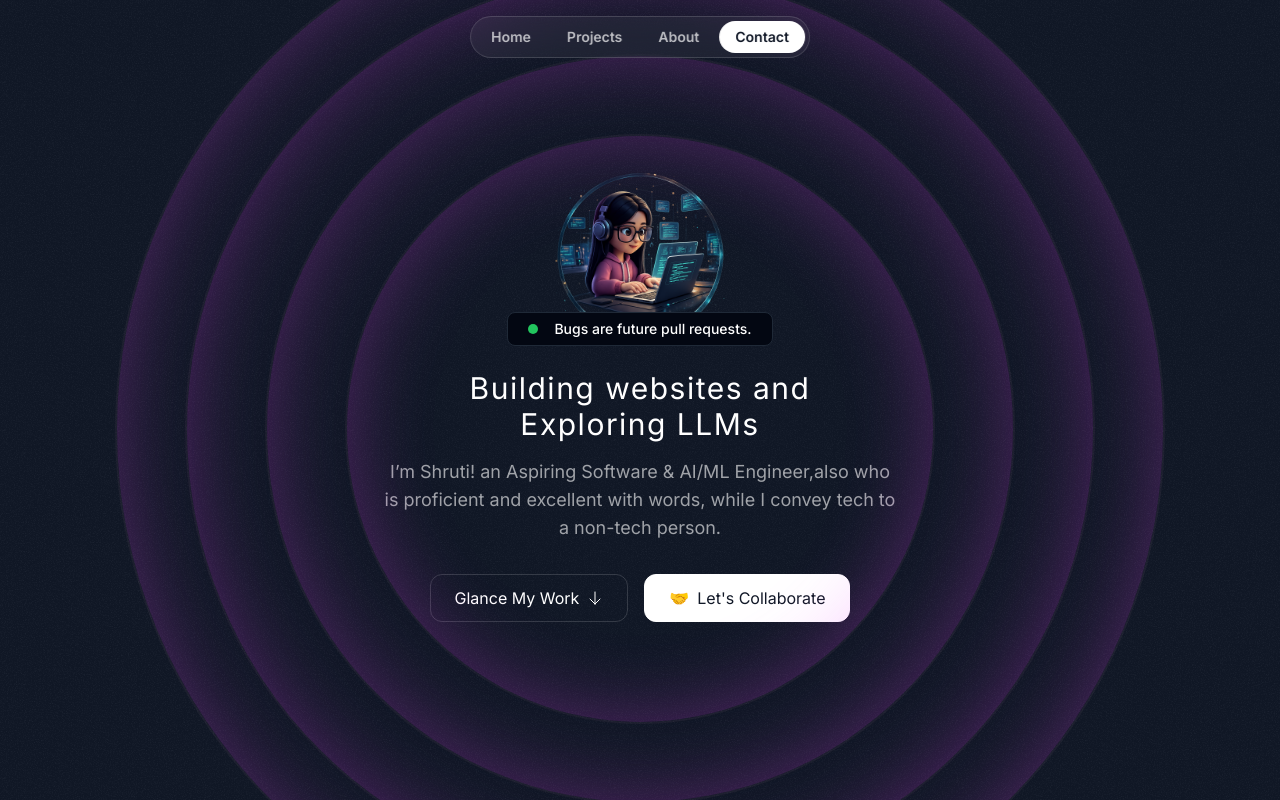
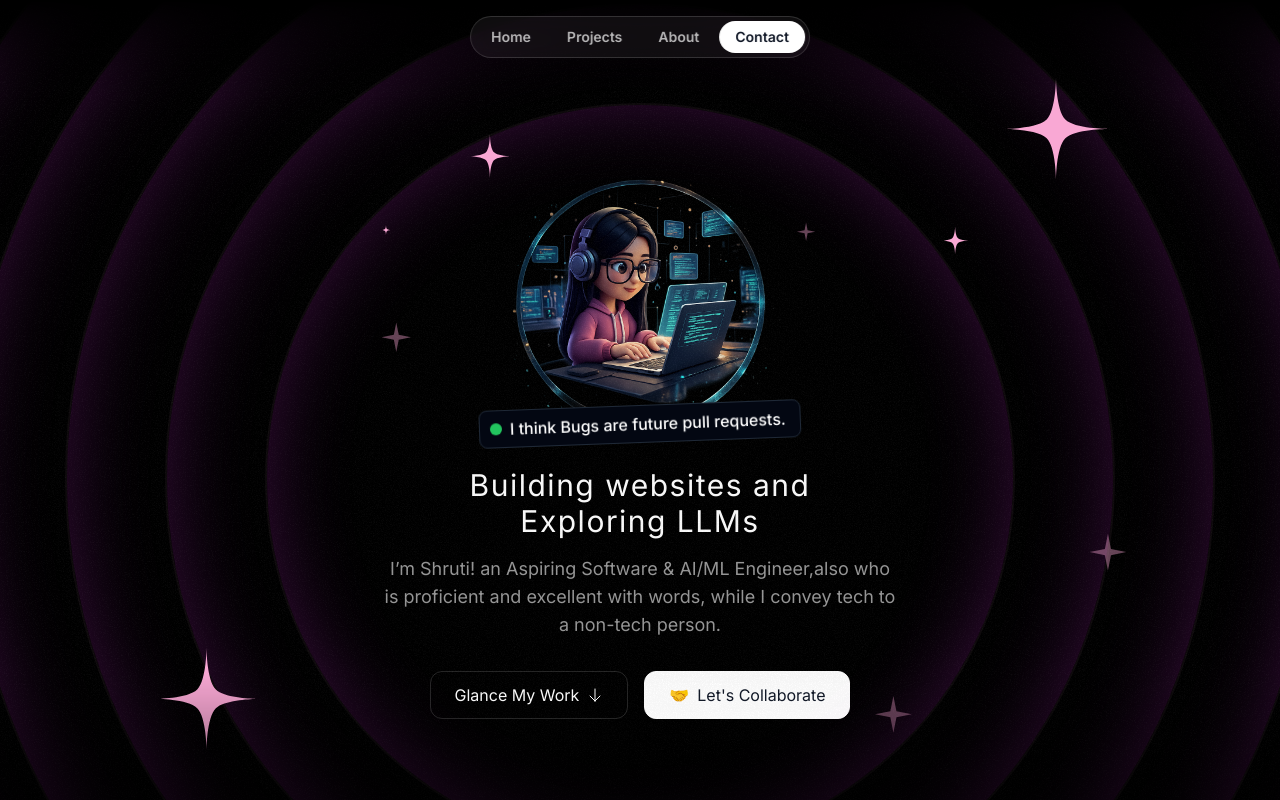
Before and after one commit to shrutiphad/ShrutiPortfolio, a Next.js app: page / in a window 1280 px wide. Shown: the top 800 px of the page. Built offline with nearby package versions, Linux system fonts and the light colour scheme; a web font is replaced by a local one.

Commit message:
home pages changes

```diff
--- a/src/app/globals.css
+++ b/src/app/globals.css
@@ -11,6 +11,22 @@
     .hero-ring {
       @apply absolute inset-0 border-2 top-1/2 left-1/2 -translate-x-1/2 -translate-y-1/2 rounded-full border-pink-300/5;
 
-      box-shadow: inset 0 0 80px rgba(236, 72, 253, 0.3);
+      box-shadow: inset 0 0 80px rgba(214, 46, 229, 0.25);
     }
+
+        @keyframes wiggle-tilt {
+
+          0%,
+          100% {
+            transform: rotate(-3deg);
+          }
+
+          50% {
+            transform: rotate(3deg);
+          }
+        }
+
+        .animate-tilt {
+          animation: wiggle-tilt 3s ease-in-out infinite;
+        }
 }
--- a/src/app/page.tsx
+++ b/src/app/page.tsx
@@ -1,13 +1,24 @@
-import { Header } from "@/sections/Header";
-import "./globals.css";
-import { HeroSection } from "@/sections/Hero";
 
-export default function Home()
-{
+import {Header }from '@/sections/Header';
+import {HeroSection} from '@/sections/Hero';
+import{ ProjectsSection} from '@/sections/Projects';
+import {TapeSection} from '@/sections/Tape';
+import {TestimonialsSection }from '@/sections/Testimonials';
+import {AboutSection }from '@/sections/About';
+import {ContactSection} from '@/sections/Contact';
+import{ Footer }from '@/sections/Footer';
+
+export default function HomePage() {
   return (
-    <div>
-      <Header />
+    <div className="min-h-screen bg-black text-white antialiased">
+      <Header/>
       <HeroSection />
+       <ProjectsSection />
+      <TapeSection />
+      <TestimonialsSection className="mt-16 lg:mt-20 " />
+      <AboutSection />
+      <ContactSection />
+      <Footer />
     </div>
   );
 }
--- /dev/null
+++ b/src/components/HeroOrbit.tsx
@@ -0,0 +1,30 @@
+import { PropsWithChildren } from "react";
+
+export const HeroOrbit = ({
+  children,
+  size,
+  rotation,
+}:
+
+  PropsWithChildren<{ size: number; rotation: number } >) => {
+  return (
+    <div className="absolute left-1/2 top-1/2 -translate-x-1/2 -translate-y-1/2">
+      <div
+        className=""
+        style={{
+          transform : `rotate(${rotation}deg)`,
+          height: `${size}px`,
+          width: `${size}px`,
+        }}
+      >
+        <div className="inline-flex"
+           style={{
+            transform : `rotate(${rotation * -1}deg)`,
+            }}
+                >
+          {children}
+        </div>
+      </div>
+    </div>
+  );
+};
--- a/src/sections/Hero.tsx
+++ b/src/sections/Hero.tsx
@@ -2,33 +2,66 @@ import memojiImage from '@/assets/images/shruticodes.png';
 import Image from 'next/image';
 import  ArrowDown from '@/assets/icons/arrow-down.svg'
 import grainImage from '@/assets/images/grain.jpg'
-
+import StarIcon from '@/assets/icons/star.svg'
+import { HeroOrbit } from '@/components/HeroOrbit';
+import SparkleIcon from '@/assets/icons/sparkle.svg'
 export const HeroSection = () =>
 {
   return(
-    <div className="py-32 md:py-48 lg:py-60 relative z-0">
+    <div className="py-32 md:py-48 lg:py-60 relative z-0 overflow-x-clip">
+      <div  className="absolute inset-0 [mask-image:linear-gradient(to_bottom,transparent,black_10%,black_70%,transparent)]">
       <div
         className="absolute inset-0 -z-10 pointer-events-none opacity-[0.04]"
         style={{
         backgroundImage:`url(${grainImage.src})`
         }}>
       </div>
-      <div className="size-[590px] hero-ring"> </div>
       <div className="size-[750px] hero-ring"> </div>
-      <div className="size-[910px] hero-ring"> </div>
-      <div className="size-[1050px] hero-ring"> </div>
+      <div className="size-[950px] hero-ring"> </div>
+      <div className="size-[1150px] hero-ring"> </div>
+      <div className="size-[1350px] hero-ring"> </div>
+      <div className="size-[1550px] hero-ring"> </div>
+
+        <HeroOrbit size={800} rotation={-72}>
+        <StarIcon className="size-28 text-pink-300" />
+        </HeroOrbit>
+        <HeroOrbit size={550} rotation={20}>
+        <StarIcon className="size-12 text-pink-300" />
+      </HeroOrbit>
+      <HeroOrbit size={590} rotation={98}>
+        <StarIcon className="size-8 text-pink-300" />
+      </HeroOrbit>
+      <HeroOrbit size={430} rotation={-15}>
+        <SparkleIcon className="size-8 text-pink-300/40" />
+      </HeroOrbit>
+      <HeroOrbit size={440} rotation={79}>
+        <SparkleIcon className="size-5 text-pink-300/40" />
+      </HeroOrbit>
+      <HeroOrbit size={530} rotation={178}>
+        <SparkleIcon className="size-10 text-pink-300/40" />
+      </HeroOrbit>
+      <HeroOrbit size={710} rotation={144}>
+        <SparkleIcon className="size-10 text-pink-300/40" />
+      </HeroOrbit>
+      <HeroOrbit size={880} rotation={95}>
+        <StarIcon className="size-28 text-pink-300" />
+      </HeroOrbit>
+      <HeroOrbit size={520} rotation={-0}>
+        <StarIcon className="size-3 text-pink-300" />
+      </HeroOrbit>
+    </div>
       <div className='container -mt-17 -mb-1'>
       <div className ="flex flex-col items-center -mt-20">
           <Image
             src={memojiImage}
-            className='size-[200px] rounded-full object-cover'
+            className='size-[300px] rounded-full object-cover '
             alt="Person"
           />
-        <div className='-mt-12 mb-1 '>
-          <div className='bg-gray-950 border border-gray-800 px-5 py-1.5 inline-flex items-center gap-4 rounded-lg'>
-            <div className='bg-green-500 size-2.5 rounded-full'></div>
-            <div className='text-sm font-medium'>
-              Bugs are future pull requests.
+        <div className='-mt-12 mb-1  animate-tilt origin-center '>
+          <div className='bg-gray-950 border -mt-4 border-gray-800 px-3.5 py-1.5 inline-flex items-center gap-4 rounded-lg'>
+            <div className='bg-green-500 -ml-1 -mr-2 size-3 rounded-xl'></div>
+            <div className='text-sl font-medium'>
+              I think Bugs are future pull requests.
             </div>
           </div>
         </div>
```
